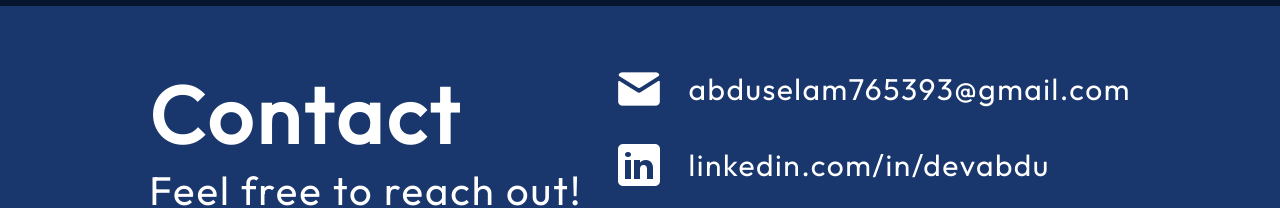
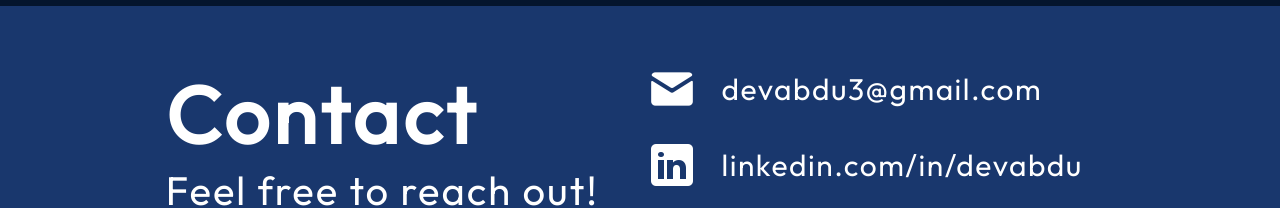
Before and after one commit to AbduselamNur/abdu, a React (Vite) app: page / in a window 1280 px wide. Shown: the part 2590-2798 px from the top of the page. Built offline with nearby package versions, Linux system fonts and the light colour scheme.

Commit message:
Update contact information and improve hero description

```diff
--- a/src/components/Contact/Contact.tsx
+++ b/src/components/Contact/Contact.tsx
@@ -11,9 +11,7 @@ export const Contact = () => {
       <ul className={styles.links}>
         <li className={styles.link}>
           <img src={getImageUrl("contact/emailIcon.png")} alt="Email icon" />
-          <a href="mailto:abduselam765393@gmail.com">
-            abduselam765393@gmail.com
-          </a>
+          <a href="mailto:devabdu3@gmail.com">devabdu3@gmail.com</a>
         </li>
         <li className={styles.link}>
           <img
--- a/src/components/Hero/Hero.tsx
+++ b/src/components/Hero/Hero.tsx
@@ -10,10 +10,7 @@ export const Hero = () => {
           I'm a full-stack developer with a passion for building web
           applications. Reach out if you'd like to learn more!
         </p>
-        <a
-          href="mailto:abduselam765393@gmail.com"
-          className={styles.contactBtn}
-        >
+        <a href="mailto:devabdu3@gmail.com" className={styles.contactBtn}>
           Contact Me
         </a>
       </div>
```
Also changed, not shown: assets/about/aboutImage.png.
